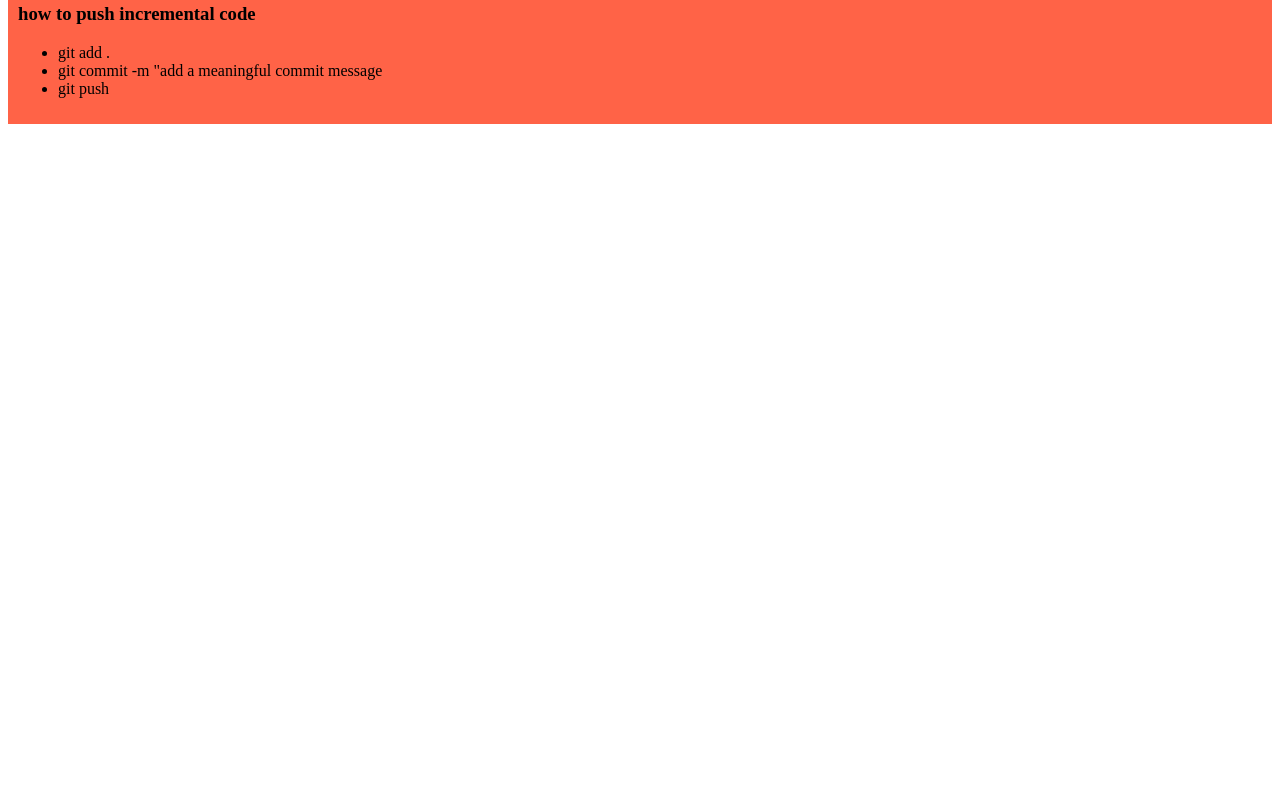
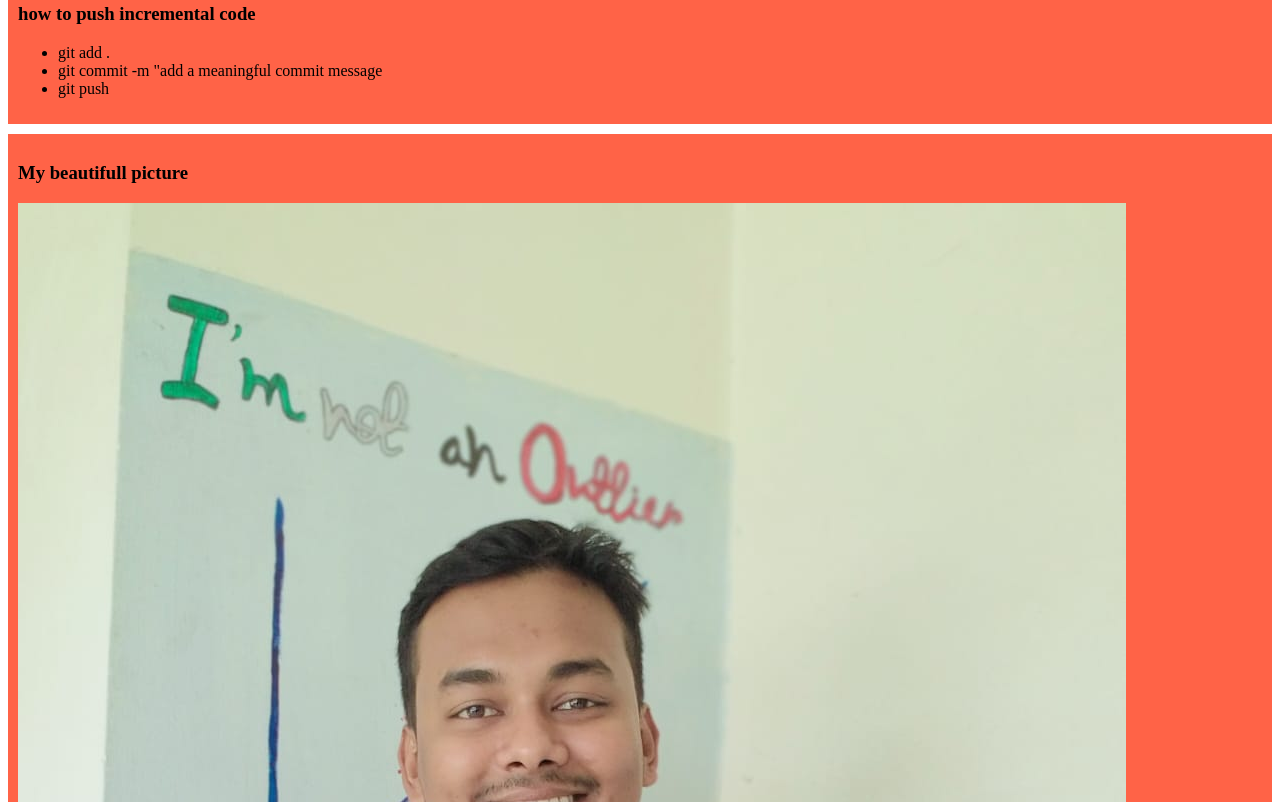
Before and after one commit to olid-khan/my-simple-website, a plain HTML site: page index.html in a window 1280 px wide. Shown: the part 458-1260 px from the top of the page. Before the commit the page ends 800 px from the top, so only its background shows below. Drawn offline with Linux system fonts and the light colour scheme.

Commit message:
added my beautifull picture

```diff
--- a/index.html
+++ b/index.html
@@ -27,5 +27,9 @@
             <li>git push</li>
         </ul>
     </div>
+    <div>
+        <h3> My beautifull picture</h3>
+        <img src="images/hp olid.jpg" alt="">
+    </div>
 </body>
 </html>
```
Also changed, not shown: images/hp olid.jpg (added).
